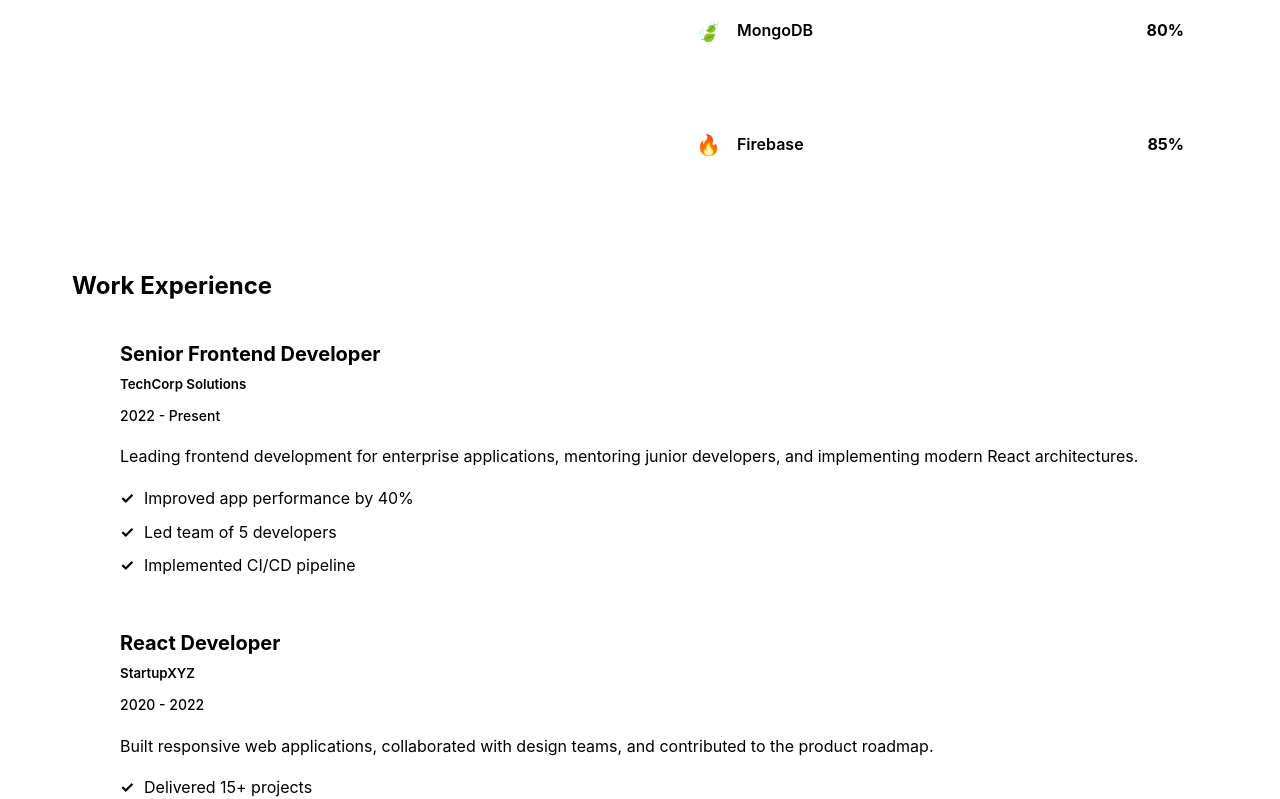
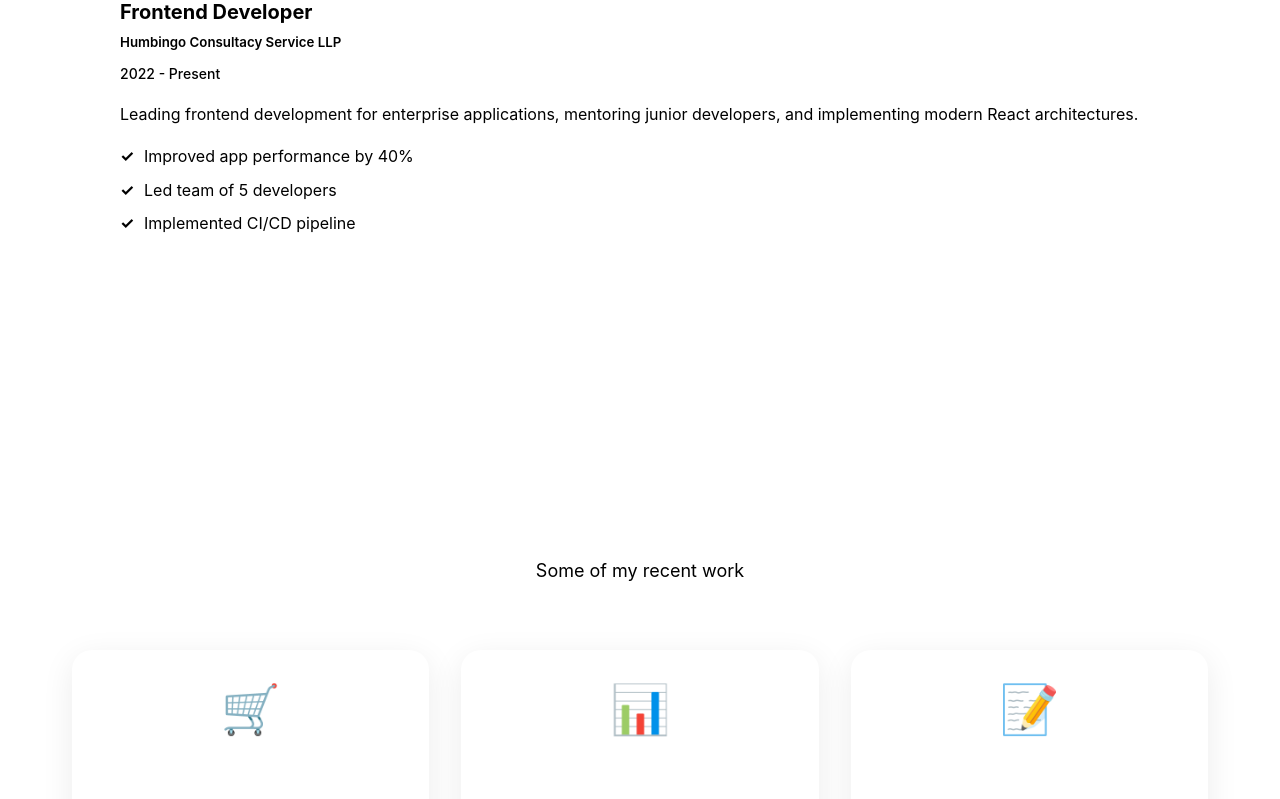
Before and after one commit to jitusuvan/portfolio, a React (Vite) app: page / in a window 1280 px wide. Shown: the part 1840-2639 px from the top of the page. Built offline with nearby package versions, Linux system fonts and the light colour scheme.

Commit message:
Refactor App.css and App.jsx: Remove overflow hidden style and comment out unused skills and projects

```diff
--- a/src/App.css
+++ b/src/App.css
@@ -4,15 +4,15 @@ body {
   background-color: #f9f9f9;
 }
 body, html, .app-container {
-    overflow: hidden;
-    scrollbar-width: none;   /* Firefox */
-    -ms-overflow-style: none;
+  /* overflow: hidden;   <--- REMOVE or COMMENT this line! */
+  scrollbar-width: none;   /* Hide for Firefox */
+  -ms-overflow-style: none; /* Hide for Internet Explorer 10+ */
 }
 
 body::-webkit-scrollbar,
 html::-webkit-scrollbar,
 .app-container::-webkit-scrollbar {
-    display: none;  /* Chrome/Safari/Opera */
+  display: none;  /* Hide for Chrome/Safari/Opera */
 }
 .header {
   display: flex;
--- a/src/App.jsx
+++ b/src/App.jsx
@@ -61,13 +61,13 @@ const ScrollProgressBar = () => {
 // Enhanced skills data
 const skills = [
   { name: 'React.js', percent: 95, icon: '⚛️' },
-  { name: 'Next.js', percent: 90, icon: '🚀' },
+  // { name: 'Next.js', percent: 90, icon: '🚀' },
   { name: 'TypeScript', percent: 88, icon: '📘' },
   { name: 'JavaScript ES6+', percent: 95, icon: '⚡' },
   { name: 'Tailwind CSS', percent: 92, icon: '🎨' },
   { name: 'Node.js', percent: 85, icon: '🟢' },
-  { name: 'MongoDB', percent: 80, icon: '🍃' },
-  { name: 'Firebase', percent: 85, icon: '🔥' },
+  // { name: 'MongoDB', percent: 80, icon: '🍃' },
+  // { name: 'Firebase', percent: 85, icon: '🔥' },
 ];
 
 // Enhanced projects data
@@ -96,32 +96,19 @@ const projects = [
     github: '#',
     image: '📝'
   },
-  {
-    title: 'AI-Powered Chat App',
-    desc: 'Modern chat application with AI integration, voice messages, file sharing, and real-time translation capabilities.',
-    tech: ['React', 'OpenAI', 'WebRTC', 'PostgreSQL'],
-    link: '#',
-    github: '#',
-    image: '🤖'
-  },
+
 ];
 
 // Experience data
 const experiences = [
   {
-    company: 'TechCorp Solutions',
-    role: 'Senior Frontend Developer',
+    company: 'Humbingo Consultacy Service LLP',
+    role: 'Frontend Developer',
     period: '2022 - Present',
     description: 'Leading frontend development for enterprise applications, mentoring junior developers, and implementing modern React architectures.',
     achievements: ['Improved app performance by 40%', 'Led team of 5 developers', 'Implemented CI/CD pipeline']
   },
-  {
-    company: 'StartupXYZ',
-    role: 'React Developer',
-    period: '2020 - 2022',
-    description: 'Built responsive web applications, collaborated with design teams, and contributed to the product roadmap.',
-    achievements: ['Delivered 15+ projects', 'Reduced load time by 60%', 'Built component library']
-  },
+
 ];
 
 function App() {
```
Lines whose indentation alone changed are shown as unchanged.
